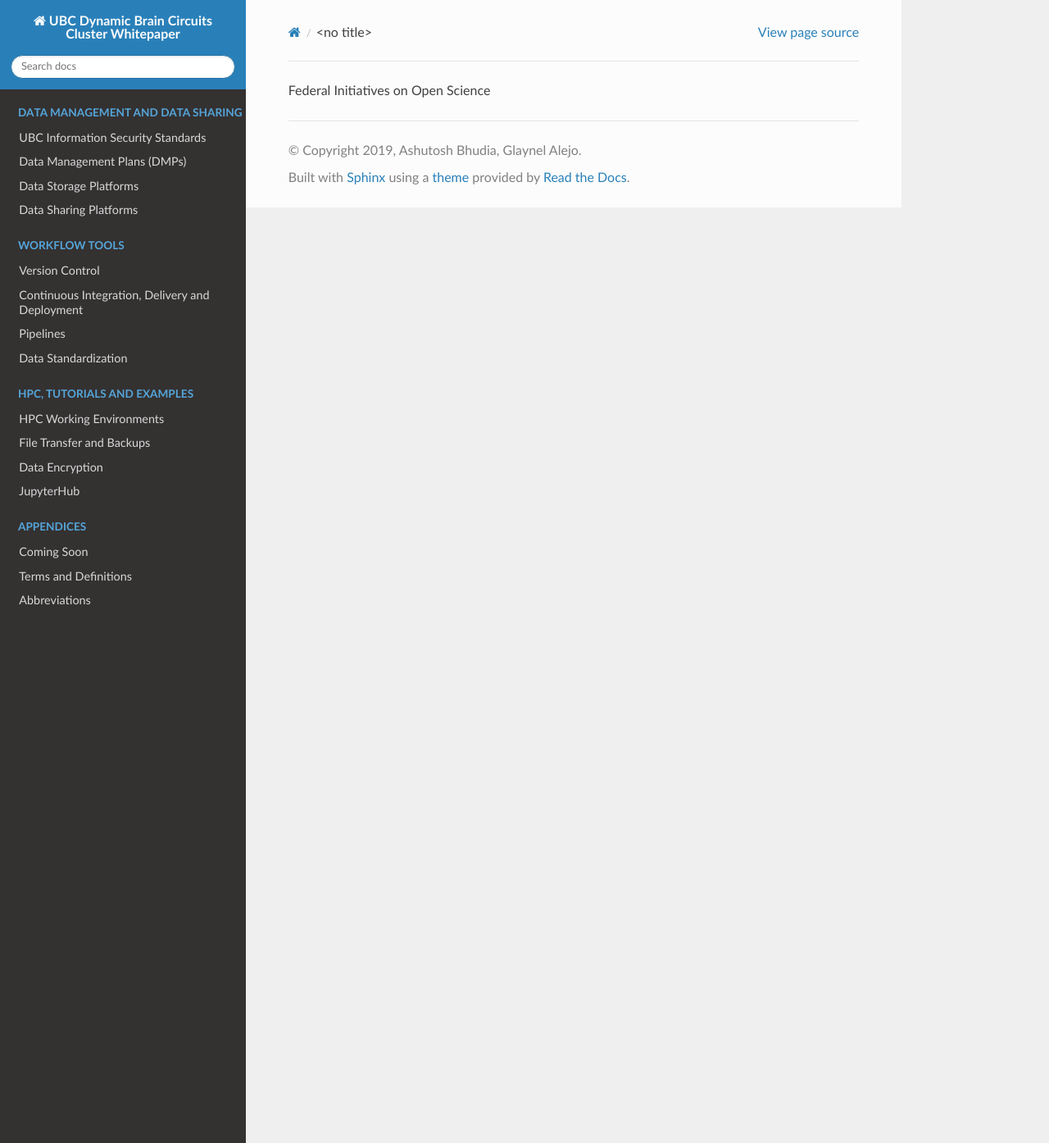
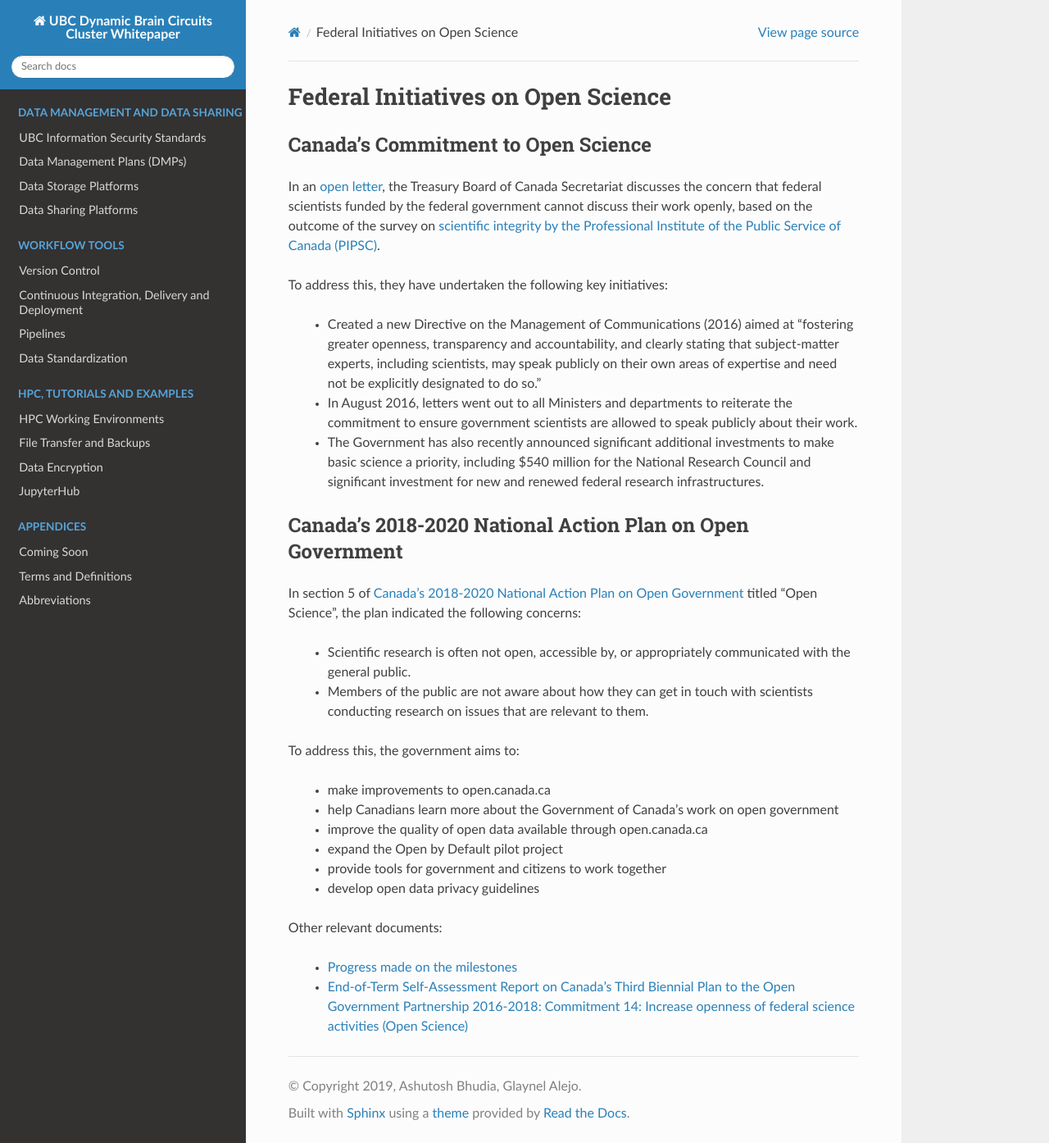
Before and after one commit to ubcbraincircuits/whitepaper, a Sphinx documentation site: the page built from source/ethics_legal/federal.rst, in a window 1280 px wide and 1394 px high. Shown: the whole window at 82% size. Built offline with Sphinx 7.4.7 and the Read the Docs theme 2.0.0, drawn with Linux system fonts in a browser that asks for light colours; pages that are not in the unit, such as notebooks, are missing from menus.

Commit message:
Paste information from white paper

```diff
--- a/source/ethics_legal/federal.rst
+++ b/source/ethics_legal/federal.rst
@@ -1 +1,43 @@
 Federal Initiatives on Open Science
+===================================
+
+Canada's Commitment to Open Science
+-----------------------------------
+
+In an `open letter <https://www.canada.ca/en/treasury-board-secretariat/services/access-information-privacy/canada-commitment-open-science.html>`_,
+the Treasury Board of Canada Secretariat discusses the concern that federal scientists funded by the federal government cannot
+discuss their work openly, based on the outcome of the survey on `scientific integrity by the Professional Institute of the
+Public Service of Canada (PIPSC) <https://www.pipsc.ca/news-issues/scientific-integrity>`_.
+
+To address this, they have undertaken the following key initiatives:
+
+	- Created a new Directive on the Management of Communications (2016) aimed at "fostering greater openness, transparency and accountability, and clearly stating that subject-matter experts, including scientists, may speak publicly on their own areas of expertise and need not be explicitly designated to do so."
+
+	- In August 2016, letters went out to all Ministers and departments to reiterate the commitment to ensure government scientists are allowed to speak publicly about their work.
+
+	- The Government has also recently announced significant additional investments to make basic science a priority, including $540 million for the National Research Council and significant investment for new and renewed federal research infrastructures.
+
+Canada’s 2018-2020 National Action Plan on Open Government
+----------------------------------------------------------
+
+In section 5 of `Canada’s 2018-2020 National Action Plan on Open Government <https://open.canada.ca/en/content/canadas-2018-2020-national-action-plan-open-government>`_
+titled “Open Science”, the plan indicated the following concerns:
+
+	- Scientific research is often not open, accessible by, or appropriately communicated with the general public.
+
+	- Members of the public are not aware about how they can get in touch with scientists conducting research on issues that are relevant to them.
+
+To address this, the government aims to:
+
+	- make improvements to open.canada.ca
+	- help Canadians learn more about the Government of Canada’s work on open government
+	- improve the quality of open data available through open.canada.ca
+	- expand the Open by Default pilot project
+	- provide tools for government and citizens to work together
+	- develop open data privacy guidelines
+
+Other relevant documents:
+
+	- `Progress made on the milestones <https://search.open.canada.ca/en/nap/?sort=score%20desc&page=1&search_text=C05>`_
+
+	- `End-of-Term Self-Assessment Report on Canada’s Third Biennial Plan to the Open Government Partnership 2016-2018: Commitment 14: Increase openness of federal science activities (Open Science) <https://open.canada.ca/en/content/end-term-self-assessment-report-canadas-third-biennial-plan-open-government-partnership#toc_com14>`_
```
